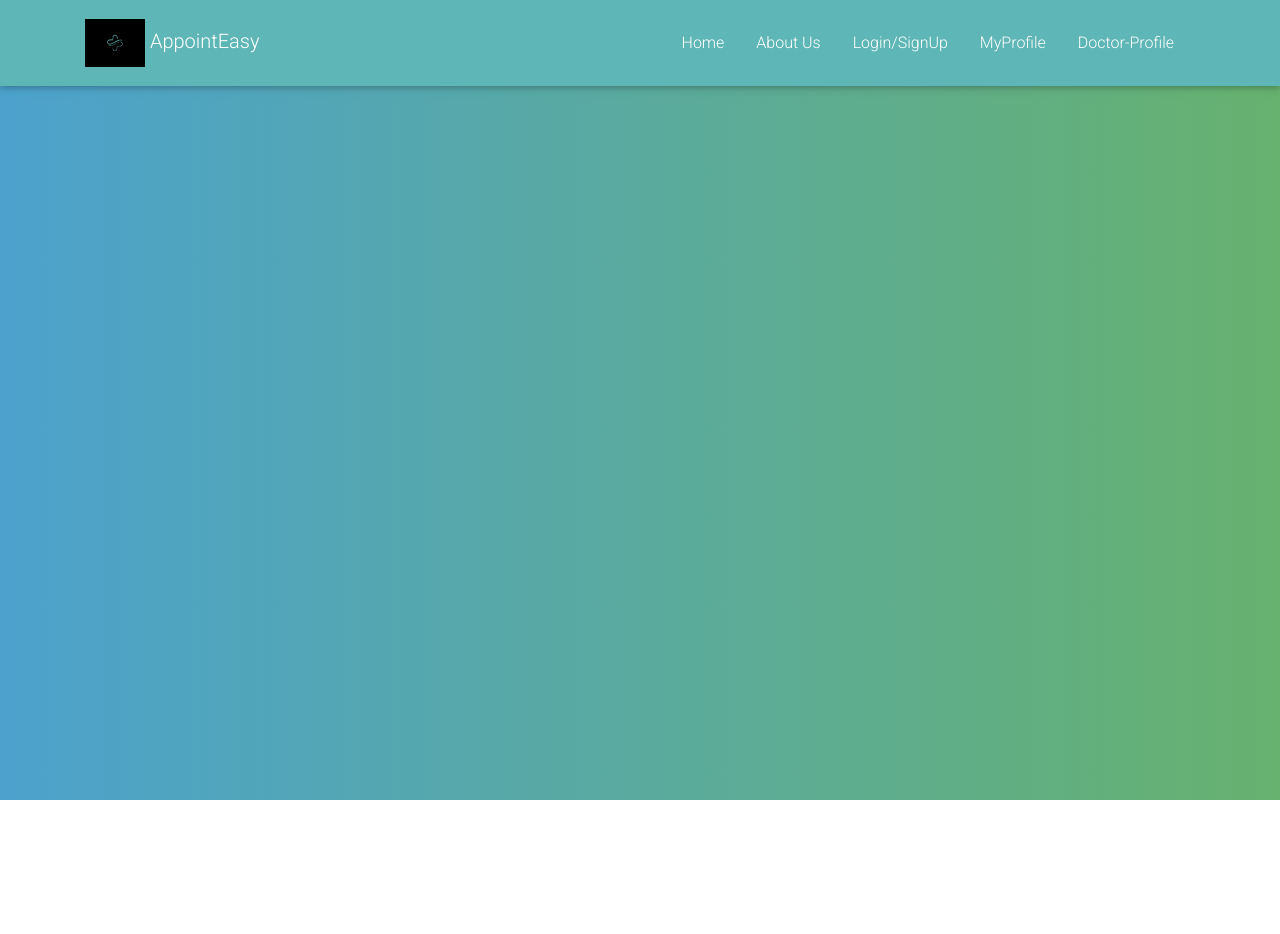
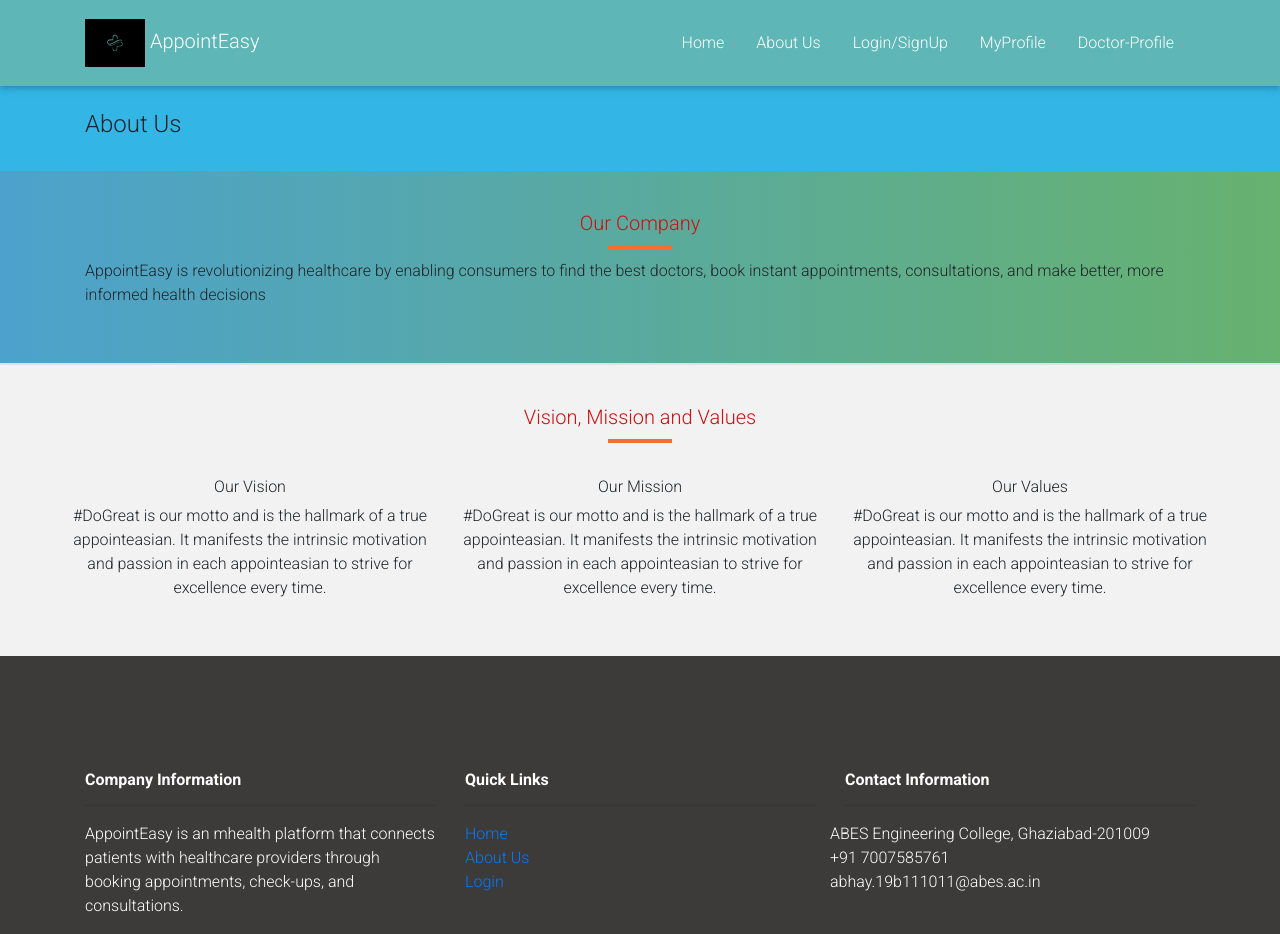
Before and after one commit to anshumandixit9/appoint-easy, a React (Create React App) app: page /AboutUs in a window 1280 px wide. Before the commit the page ends 800 px from the top, so only its background shows below. Built offline with nearby package versions, Linux system fonts and the light colour scheme.

Commit message:
Added Footer/AboutUs [+Abhay]

```diff
--- a/src/App.js
+++ b/src/App.js
@@ -6,6 +6,8 @@ import Login from "./components/login/login";
 import Register from "./components/login/Register";
 import Mystatus from "./components/profile/user-profile";
 import Doc_prof from "./components/profile/Doc_prof";
+import Aboutus from "./components/AboutUs/about-us";
+import Footer from "./components/home-components/Footer";
 function App() {
   return (
     <Router>
@@ -16,7 +18,9 @@ function App() {
         <Route path = "/Register" element={<Register/>} />
         <Route path = "/profile" element={<Mystatus/>}/>
         <Route path = "/Doc_prof" element={<Doc_prof/>}/>
+        <Route path = "/AboutUs" element={<Aboutus/>}/>
       </Routes>
+      <Footer/>
     </Router>
   );
 }
--- /dev/null
+++ b/src/components/AboutUs/AboutUs.css
@@ -0,0 +1,18 @@
+.section{
+    padding-top: 40px;
+    padding-bottom: 40px;
+}
+.main-heading{
+  color : rgb(204,18,18);
+  font-size:20px;
+}
+.underline{
+    height: 04px;
+    width: 4rem;
+    background-color: #f76c2f;
+    margin-top: 10px;
+    margin-bottom: 10px;
+}
+.bg-c-light{
+    background-color: #f2f2f2;
+}
--- /dev/null
+++ b/src/components/AboutUs/about-us.js
@@ -0,0 +1,73 @@
+import React, { useCallback } from 'react';
+import "./AboutUs.css";
+function Aboutus()
+{
+    return (
+    <div>
+        <section className = "py-4 bg-info">
+            <div className='container'>
+                <div className='row'>
+                    <div className='col-md-4 my-auto'>
+                        <h4>
+                            About Us
+                        </h4>
+                    </div>
+
+                </div>
+            </div>
+        </section>
+        <section className='section border-bottom'>
+            <div className = "container">
+                <h5 className = "main-heading text-center">Our Company</h5>
+                <div className = "underline mx-auto"></div>
+                <p>
+                AppointEasy is revolutionizing healthcare by enabling consumers to
+                find the best doctors, book instant appointments,
+                consultations, and make better, more informed health
+                decisions
+                </p>
+            </div>
+        </section>
+
+        <section className='section bg-c-light border-top'>
+            <div className = "container">
+                <div className='row'>
+                    <div className='col-md-12 mb-4 text-center'>
+                        <h3 className = "main-heading">Vision, Mission and Values</h3>
+                        <div className = "underline mx-auto">
+                        </div>
+                    </div>
+                <div className='row'>
+                        <div className='col-md-4 text-center'>
+                            <h6>Our Vision</h6>
+                            <p>
+                                #DoGreat is our motto and is the hallmark of a true appointeasian.
+                                It manifests the intrinsic motivation and passion in each
+                                appointeasian to strive for excellence every time.
+                            </p>
+                        </div>
+                        <div className='col-md-4 text-center'>
+                            <h6>Our Mission</h6>
+                            <p>
+                                #DoGreat is our motto and is the hallmark of a true appointeasian.
+                                It manifests the intrinsic motivation and passion in each
+                                appointeasian to strive for excellence every time.
+                            </p>
+                        </div>
+                        <div className='col-md-4 text-center'>
+                            <h6>Our Values</h6>
+                            <p>
+                                #DoGreat is our motto and is the hallmark of a true appointeasian.
+                                It manifests the intrinsic motivation and passion in each
+                                appointeasian to strive for excellence every time.
+                            </p>
+                        </div>
+                    </div>
+                </div>
+            </div>
+        </section>
+    </div>
+    );
+};
+
+export default Aboutus;
--- /dev/null
+++ b/src/components/home-components/Footer.css
@@ -0,0 +1,18 @@
+/*
+.footer a{
+    color: #fff;
+    text-decoration: none !important;
+}
+.footer a:hover{
+    color: gray;
+} */
+.footer{
+    background-color: rgb(61, 58, 58);
+    color: white;
+}
+.style-row{
+    margin-top: 10%;
+}
+.head-style{
+    font-weight: 900;
+}
--- /dev/null
+++ b/src/components/home-components/Footer.js
@@ -0,0 +1,39 @@
+import React from'react';
+import { Link } from 'react-router-dom';
+import "./Footer.css"
+function Footer()
+{
+    return(
+    <div className='footer '>
+        <div className='container '>
+            <div className='row '>
+                <div className='col-md-4 style-row'>
+                    <h6 className='head-style'>Company Information</h6>
+                    <hr/>
+                    <p className='text-white'>
+                        AppointEasy is an mhealth platform that
+                        connects patients with healthcare providers
+                        through booking appointments, check-ups,
+                        and consultations.
+                    </p>
+                </div>
+                <div className='col-md-4 style-row'>
+                    <h6 className='head-style'>Quick Links</h6>
+                    <hr/>
+                    <div><Link to="/">Home</Link></div>
+                    <div><Link to="/AboutUs">About Us</Link></div>
+                    <div><Link to="/Login">Login</Link></div>
+                </div>
+                <div className='col-md-4 style-row'>
+                    <h6 className='head-style'>Contact Information</h6>
+                    <hr/>
+                    <div className='row'>ABES Engineering College, Ghaziabad-201009</div>
+                    <div className='row'>+91 7007585761</div>
+                    <div className='row'>abhay.19b111011@abes.ac.in</div>
+                </div>
+            </div>
+            </div>
+        </div>
+    );
+};
+export default Footer;
--- a/src/components/home-components/nav-bar.js
+++ b/src/components/home-components/nav-bar.js
@@ -14,10 +14,10 @@ function NavBar(){
                     <div id = "hide">
                         <Nav justify className="justify-content-end "  >
                             <NavItem>
-                                <NavLink className="click" href="/home" >Home</NavLink>
+                                <NavLink className="click" href="/" >Home</NavLink>
                             </NavItem>
                             <NavItem>
-                                <NavLink className="click" href="/">About Us</NavLink>
+                                <NavLink className="click" href="/AboutUs">About Us</NavLink>
                             </NavItem>
                             <NavItem>
                             </NavItem>
@@ -36,8 +36,8 @@ function NavBar(){
                     </div>
                     <div className='dropdown-hide'>
                     <NavDropdown title = "Menu" className='click'>
-                        <NavDropdown.Item href="#">Home</NavDropdown.Item>
-                        <NavDropdown.Item>AboutUs</NavDropdown.Item>
+                        <NavDropdown.Item href="/">Home</NavDropdown.Item>
+                        <NavDropdown.Item href="/AboutUs">AboutUs</NavDropdown.Item>
                         <NavDropdown.Item href = '/Login'>Login/SignUp</NavDropdown.Item>
                         <NavDropdown.Item href = '/profile'>MyProfile</NavDropdown.Item>
                         <NavDropdown.Item href = '/Doc_prof'>Doctor-profile</NavDropdown.Item>
```
